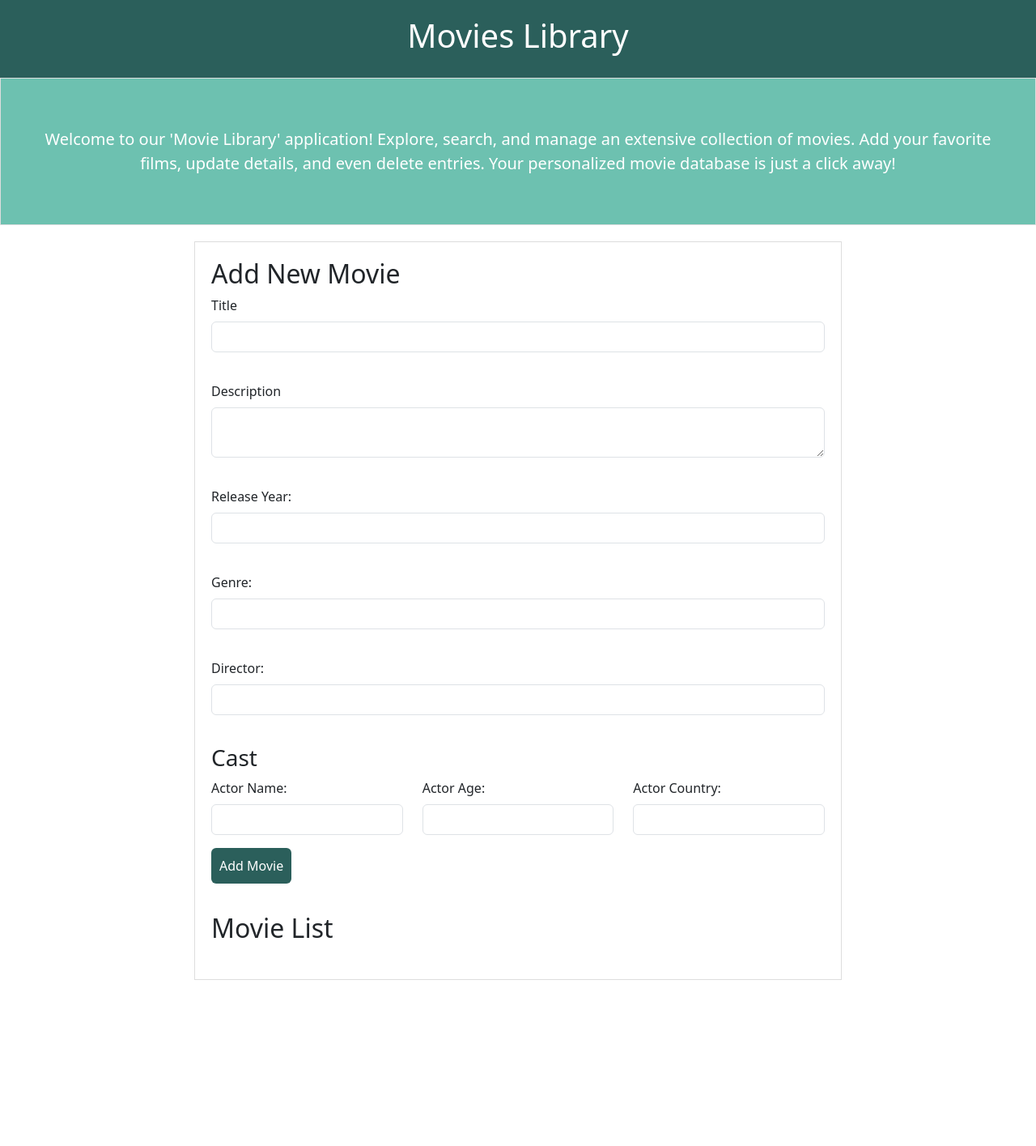
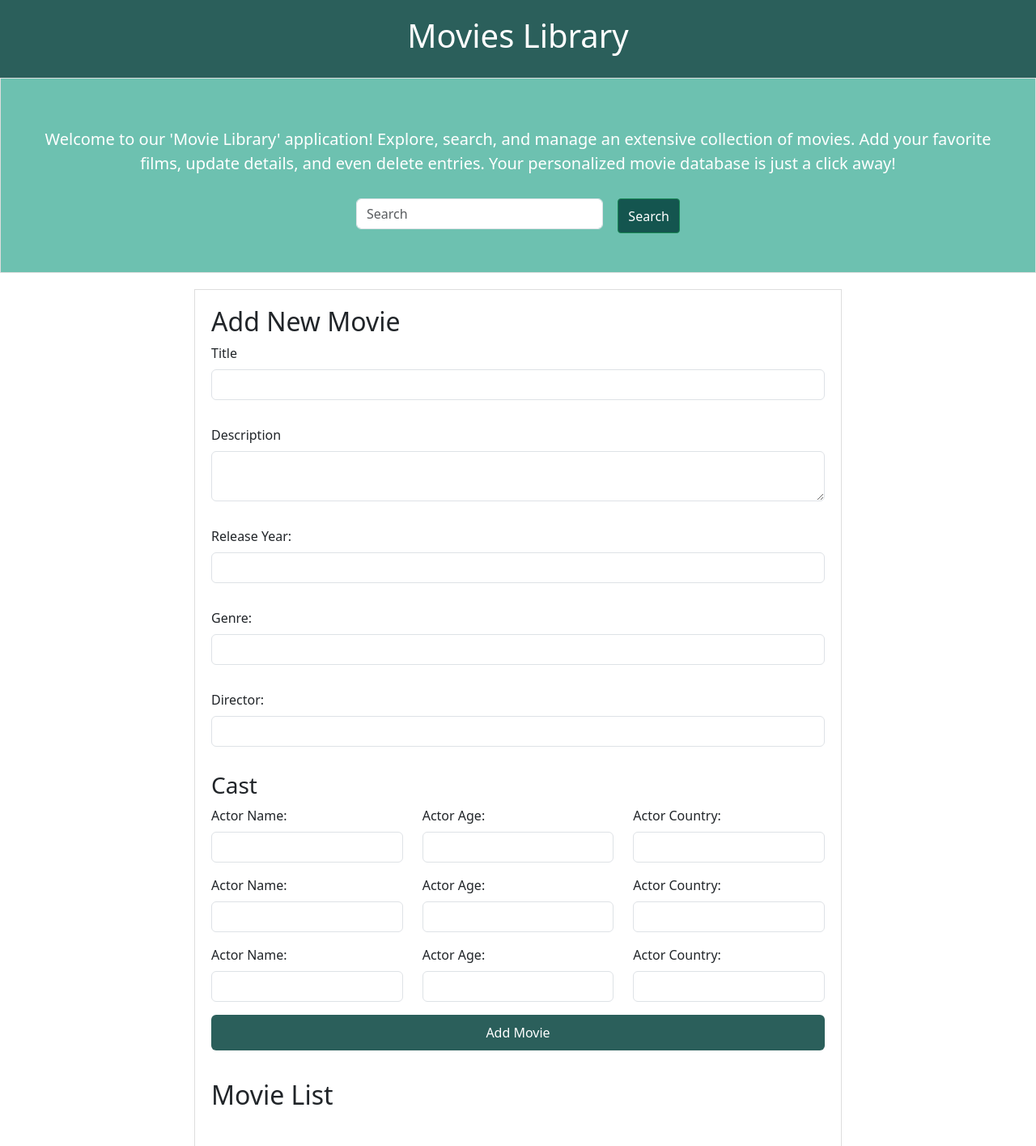
Before and after one commit to hasanBafuleh/Movies-Library, a website: page Front-End/index.html in a window 1280 px wide. Shown: the whole page at 81% size. Before the commit the page ends 1210 px from the top, so only its background shows below. Drawn offline with nearby package versions, Linux system fonts and the light colour scheme; no server answers.

Commit message:
minor updates

```diff
--- a/Front-End/index.html
+++ b/Front-End/index.html
@@ -23,6 +23,14 @@
         details, and even delete entries. Your personalized movie database is
         just a click away!
       </p>
+      <nav class="navbar bg-body-tertiary">
+        <div class="container-fluid">
+          <form class="d-flex" role="search">
+            <input class="form-control me-2" type="search" placeholder="Search" aria-label="Search">
+            <button class="btn btn-outline-success" type="submit">Search</button>
+          </form>
+        </div>
+      </nav>
     </section>
 
     <main>
@@ -115,10 +123,90 @@
                 </div>
               </div>
             </div>
-          <button
+            <div class="row" id="cast-section">
+              <div class="col">
+                <div class="mb-3">
+                  <label for="actorName1" class="form-label">Actor Name:</label>
+                  <input
+                    type="text"
+                    class="form-control"
+                    id="actorName2"
+                    name="actorName2"
+                    required
+                  />
+                </div>
+              </div>
+              <div class="col">
+                <div class="mb-3">
+                  <label for="actorAge1" class="form-label">Actor Age:</label>
+                  <input
+                    type="number"
+                    class="form-control"
+                    id="actorAge2"
+                    name="actorAge2"
+                    required
+                  />
+                </div>
+              </div>
+              <div class="col">
+                <div class="mb-3">
+                  <label for="actorCountry1" class="form-label"
+                    >Actor Country:</label
+                  >
+                  <input
+                    type="text"
+                    class="form-control"
+                    id="actorCountry2"
+                    name="actorCountry2"
+                    required
+                  />
+                </div>
+              </div>
+            </div>
+            <div class="row" id="cast-section">
+              <div class="col">
+                <div class="mb-3">
+                  <label for="actorName2" class="form-label">Actor Name:</label>
+                  <input
+                    type="text"
+                    class="form-control"
+                    id="actorName3"
+                    name="actorName3"
+                    required
+                  />
+                </div>
+              </div>
+              <div class="col">
+                <div class="mb-3">
+                  <label for="actorAge2" class="form-label">Actor Age:</label>
+                  <input
+                    type="number"
+                    class="form-control"
+                    id="actorAge3"
+                    name="actorAge3"
+                    required
+                  />
+                </div>
+              </div>
+              <div class="col">
+                <div class="mb-3">
+                  <label for="actorCountry2" class="form-label"
+                    >Actor Country:</label
+                  >
+                  <input
+                    type="text"
+                    class="form-control"
+                    id="actorCountry3"
+                    name="actorCountry3"
+                    required
+                  />
+                </div>
+              </div>
+            </div>
+            <button
             onclick="addMovie()"
             type="button"
-            class="btn btn-primary"
+            class="btn btn-primary btn-block"
             id="addMovieBtn"
           >
             Add Movie
--- a/Front-End/script.js
+++ b/Front-End/script.js
@@ -7,6 +7,12 @@ async function addMovie() {
   const actorName1 = document.querySelector("#actorName1").value;
   const actorAge1 = document.querySelector("#actorAge1").value;
   const actorCountry1 = document.querySelector("#actorCountry1").value;
+  const actorName2 = document.querySelector("#actorName2").value;
+  const actorAge2 = document.querySelector("#actorAge2").value;
+  const actorCountry2 = document.querySelector("#actorCountry2").value;
+  const actorName3 = document.querySelector("#actorName3").value;
+  const actorAge3 = document.querySelector("#actorAge3").value;
+  const actorCountry3 = document.querySelector("#actorCountry3").value;
 
   let response = await fetch("http://localhost:3000/movies", {
     method: "POST",
@@ -20,6 +26,12 @@ async function addMovie() {
       actorName1: actorName1,
       actorAge1: actorAge1,
       actorCountry1: actorCountry1,
+      actorName2: actorName2,
+      actorAge2: actorAge2,
+      actorCountry2: actorCountry2,
+      actorName3: actorName3,
+      actorAge3: actorAge3,
+      actorCountry3: actorCountry3,
     }),
   });
 
@@ -31,6 +43,12 @@ async function addMovie() {
   document.querySelector(`#actorName1`).value = "";
   document.querySelector(`#actorAge1`).value = "";
   document.querySelector(`#actorCountry1`).value = "";
+  document.querySelector(`#actorName2`).value = "";
+  document.querySelector(`#actorAge2`).value = "";
+  document.querySelector(`#actorCountry2`).value = "";
+  document.querySelector(`#actorName3`).value = "";
+  document.querySelector(`#actorAge3`).value = "";
+  document.querySelector(`#actorCountry3`).value = "";
   show();
 }
 
@@ -66,6 +84,37 @@ async function show() {
                   <small>Country: ${movies[index].actorCountry1}</small>
                 </div>
               </div>
+            </div>
+            <div class="list-group-item">
+              <div class="row">
+                <div class="col">
+                  <h6 class="mb-1">${movies[index].actorName2}</h6>
+                </div>
+                <div class="col text-end">
+                  <small>Age: ${movies[index].actorAge2}</small>
+                </div>
+                <div class="col text-end">
+                  <small>Country: ${movies[index].actorCountry2}</small>
+                </div>
+              </div>
+            </div>
+            <div class="list-group-item">
+              <div class="row">
+                <div class="col">
+                  <h6 class="mb-1">${movies[index].actorName3}</h6>
+                </div>
+                <div class="col text-end">
+                  <small>Age: ${movies[index].actorAge3}</small>
+                </div>
+                <div class="col text-end">
+                  <small>Country: ${movies[index].actorCountry3}</small>
+                </div>
+              </div>
+            </div>
+          </div>
+        </div>
       </div>`;
   }
 }
+
+document.addEventListener("DOMContentLoaded", show);
--- a/Front-End/styles.css
+++ b/Front-End/styles.css
@@ -37,8 +37,7 @@ h2 {
 }
 
 #movie-list,
-#add-movie,
-#movie-details {
+#add-movie {
   margin-bottom: 20px;
 }
 
@@ -66,19 +65,47 @@ label {
 .form-control {
   width: 100%;
   padding: 10px;
-  margin-bottom: 10px;
+  margin-bottom: 5px;
 }
 
 button.btn-primary,
 button.btn-secondary {
-  background-color: rgba(4, 66, 61, 0.843);
+  background-color: #04423dd7;
   color: #fff;
   padding: 10px;
   border: none;
   cursor: pointer;
+  width: 100%;
 }
 
 button.btn-primary:hover,
-button.btn-secondary:hover {
+button.btn-secondary:hover,
+body .navbar button:hover {
   background-color: #006c65 !important;
 }
+
+body .navbar {
+  background-color: #6dc1b0 !important;
+}
+
+body .navbar button {
+  border-radius: 4px;
+  background-color: #04423dd7;
+  color: #fff;
+}
+
+body .navbar form {
+  display: flex;
+  justify-content: center;
+  width: 100%;
+}
+
+body .navbar .container-fluid {
+  display: flex;
+  justify-content: center;
+}
+
+body .navbar .container-fluid .d-flex {
+  width: 100%;
+  max-width: 400px;
+}
```
Also changed, not shown: Back-End/creat.js (+7 -1 lines), Back-End/server.js (+15 -2 lines), 1 other file. Lines whose indentation alone changed are shown as unchanged.
